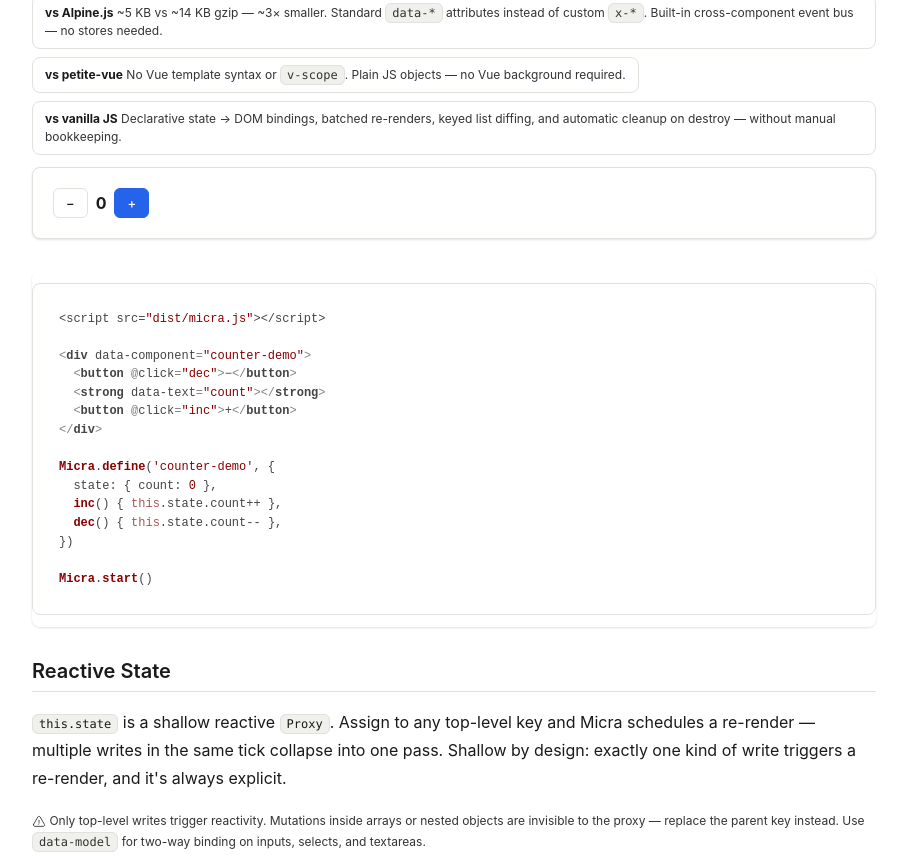
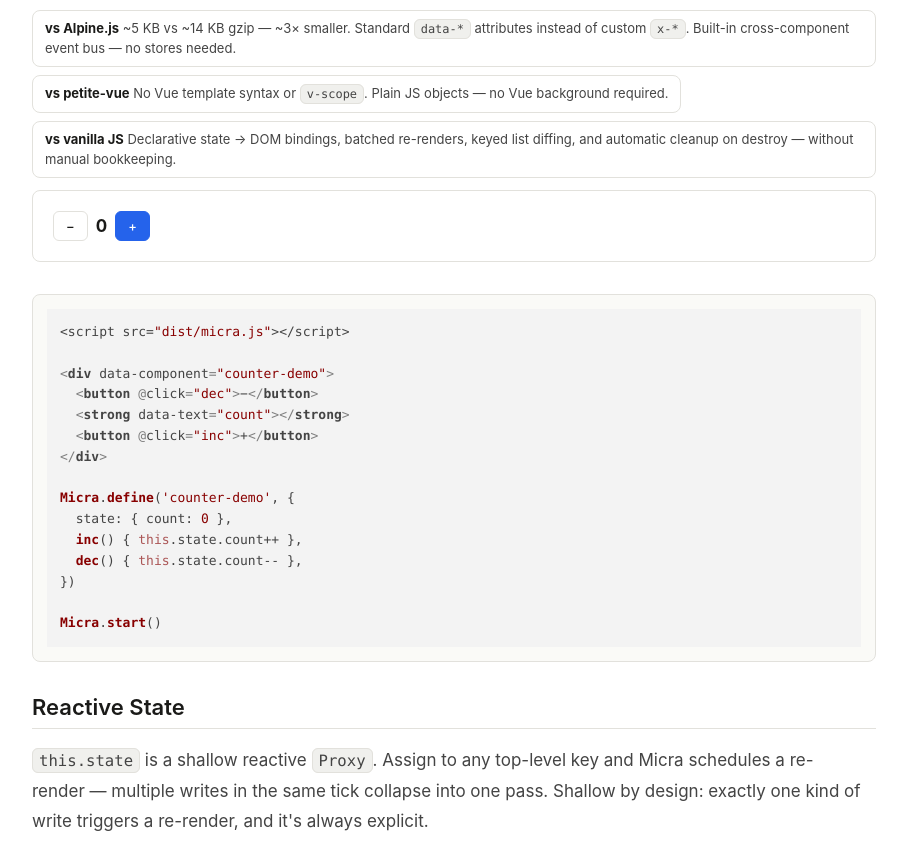
Before and after one commit to denisfl/micra.js, a website: page docs.html in a window 1280 px wide. Shown: the part 898-1754 px from the top of the page, without its empty margins (296-1203 px from the left). Drawn offline with nearby package versions, Linux system fonts and the light colour scheme.

Commit message:
Tweak typography, colors, and consolidate code-block styles
- Adjust text-size scale for better readability across viewports
- Change muted color from #333 to #444 for softer contrast
- Introduce font variables and global `pre`/`code` base rules
- Remove duplicated code-block overrides from section-level rules
- Tune button padding, paragraph line-height, and muted color usage
- Drop box-shadow from doc cards for flatter appearance

```diff
--- a/assets/styles.css
+++ b/assets/styles.css
@@ -14,7 +14,7 @@
   --surface-sub: #fafaf7;
   --border: #e2e1dc;
   --text: #1a1a18;
-  --muted: #333;
+  --muted: #444;
   --accent: #2563eb;
   --accent-hover: #1d4ed8;
   --accent-light: #eff6ff;
@@ -24,14 +24,19 @@
   --success-bg: #f0fdf4;
   --success-ring: #bbf7d0;
   --code-bg: #f0f0ed; /* inline code chip */
+  --code-block-bg: #fafaf7; /* pre block — slightly lighter, paper feel */
+
+  /* Fonts */
+  --font-sans: -apple-system, BlinkMacSystemFont, "Segoe UI", sans-serif;
+  --font-mono: ui-monospace, SFMono-Regular, Menlo, Monaco, Consolas, monospace;
 
   /* Typography scale */
-  --text-xs: 0.6875rem; /* 11px — labels, badges */
-  --text-sm: 0.75rem; /* 12px — hints, captions */
-  --text-ui: 0.8125rem; /* 13px — UI, nav, buttons */
-  --text-base: 1rem; /* 16px */
-  --text-h2: 1.25rem; /* 20px — section headings */
-  --text-hero: 1.75rem; /* 28px — hero heading */
+  --text-xs: 0.75rem; /* 12px — labels, badges */
+  --text-sm: 0.8125rem; /* 13px — hints, captions */
+  --text-ui: 0.875rem; /* 14px — UI, nav, buttons */
+  --text-base: 1.0625rem; /* 17px */
+  --text-h2: 1.375rem; /* 22px — section headings */
+  --text-hero: 1.875rem; /* 30px — hero heading */
 
   /* Spacing scale */
   --sp-1: 0.375rem; /*  6px */
@@ -66,11 +71,47 @@ html {
 }
 
 body {
-  font-family: -apple-system, BlinkMacSystemFont, "Segoe UI", sans-serif;
+  font-family: var(--font-sans);
   font-size: var(--text-base);
   background: var(--bg);
   color: var(--text);
   min-height: 100vh;
+}
+
+/* ── Code blocks (unified) ──────────────────────────────────────── */
+/* One source of truth for every <pre> and <code> on the site.
+   Per-context wrappers (.example-code, .mini-code, .install-pre, etc.)
+   should only handle layout — not the visual chrome. */
+pre {
+  background: var(--code-block-bg);
+  border: 1px solid var(--border);
+  border-radius: var(--radius-lg);
+  padding: var(--sp-4);
+  margin: var(--sp-3) 0;
+  overflow-x: auto;
+  font-family: var(--font-mono);
+  font-size: var(--text-sm);
+  line-height: 1.6;
+  color: var(--text);
+}
+
+pre code {
+  background: transparent;
+  border: none;
+  padding: 0;
+  font-family: inherit;
+  font-size: inherit;
+  color: inherit;
+}
+
+/* Standalone <code> (not inside <pre>) — chip-style inline code. */
+:not(pre) > code {
+  background: var(--code-bg);
+  border: 1px solid var(--border);
+  border-radius: var(--radius);
+  padding: 0.125rem 0.375rem;
+  font-family: var(--font-mono);
+  font-size: 0.92em;
 }
 
 /* ── App shell ───────────────────────────────────────────────────── */
@@ -306,10 +347,8 @@ body {
 }
 
 .bench-foot code {
-  font-size: 11px;
-  background: var(--bg);
+  font-size: var(--text-xs);
   padding: 1px 5px;
-  border-radius: 4px;
 }
 
 @media (max-width: 720px) {
@@ -332,16 +371,9 @@ body {
 
 .install-pre {
   display: block;
-  background: var(--code-bg);
-  border: 1px solid var(--border);
-  border-radius: var(--radius-lg);
   padding: var(--sp-3) var(--sp-4);
-  font-family: ui-monospace, SFMono-Regular, Menlo, Monaco, Consolas, monospace;
-  font-size: var(--text-sm);
-  overflow-x: auto;
   white-space: pre;
-  margin-top: var(--sp-1);
-  color: var(--text);
+  margin: var(--sp-1) 0 0;
 }
 
 /* ── "When to use" block ─────────────────────────────────────────── */
@@ -440,10 +472,10 @@ body {
   display: inline-flex;
   align-items: center;
   justify-content: center;
-  gap: 0.3125rem;
-  padding: 0.375rem 0.75rem;
+  gap: 5px;
+  padding: 6px 12px;
   border-radius: var(--radius);
-  font-size: var(--text-ui);
+  font-size: 13px;
   font-weight: 500;
   cursor: pointer;
   border: 1px solid var(--border);
@@ -487,8 +519,10 @@ body {
 }
 
 .doc-section > p {
-  line-height: 1.75;
+  line-height: 1.8;
   margin-bottom: 1.125rem;
+  color: var(--muted);
+  max-width: 52rem;
 }
 
 .doc-section > ol {
@@ -515,15 +549,11 @@ body {
   border: 1px solid var(--border);
   border-radius: var(--radius-lg);
   padding: var(--sp-6);
-  box-shadow: var(--shadow);
 }
 
 .example-code {
-  border-radius: var(--radius-lg);
-  overflow: auto;
-  font-size: 0.8rem;
-  line-height: 1.6;
-  box-shadow: var(--shadow);
+  display: flex;
+  flex-direction: column;
 }
 
 .example-code h3,
@@ -533,13 +563,13 @@ body {
   text-transform: uppercase;
   letter-spacing: 0.08em;
   margin-bottom: 0.625rem;
+  color: var(--muted);
 }
 
 .example-code pre {
-  margin: 0;
   white-space: pre-wrap;
   word-break: break-word;
-  font-family: ui-monospace, SFMono-Regular, Menlo, Monaco, Consolas, monospace;
+  margin: 0;
 }
 
 .code-stack,
@@ -549,20 +579,20 @@ body {
   gap: var(--sp-5);
 }
 
-.mini-demo,
-.mini-code {
-  border: 1px solid rgba(255, 255, 255, 0.08);
+.mini-demo {
+  border: 1px solid var(--border);
   border-radius: var(--radius-lg);
   padding: var(--sp-4);
-}
-
-.mini-demo {
-  border-color: var(--border);
   background: linear-gradient(180deg, #fff, var(--surface-alt));
 }
 
 .mini-code {
-  background: #ffffff08;
+  display: flex;
+  flex-direction: column;
+}
+
+.mini-code pre {
+  margin: 0;
 }
 
 .mini-demo p,
@@ -621,8 +651,8 @@ select {
   border: 1px solid var(--border);
   border-radius: var(--radius);
   padding: 0.125rem 0.375rem;
-  font-family: ui-monospace, SFMono-Regular, Menlo, Monaco, Consolas, monospace;
-  font-size: var(--text-sm);
+  font-family: var(--font-mono);
+  font-size: 0.92em;
 }
 
 .directive-output,
@@ -1278,22 +1308,8 @@ td {
   letter-spacing: -0.01em;
 }
 
-.doc-section pre {
-  background: var(--surface);
-  border: 1px solid var(--border);
-  border-radius: var(--radius-lg);
-  padding: var(--sp-4);
-  overflow-x: auto;
-  font-size: var(--text-sm);
-  line-height: 1.55;
-  margin: var(--sp-3) 0;
-}
-
-.doc-section pre code {
-  background: transparent;
-  padding: 0;
-  font-size: inherit;
-}
+/* .doc-section pre / .recipe-section pre / .component-section pre all
+   inherit from the global `pre` rule defined in Base — no overrides. */
 
 /* ── Component library: shared primitives ───────────────────────── */
 
@@ -2432,11 +2448,8 @@ td {
 
 .route-url {
   display: block;
-  font-family: ui-monospace, SFMono-Regular, Menlo, monospace;
-  font-size: var(--text-sm);
-  background: var(--code-bg);
+  font-size: var(--text-sm);
   padding: var(--sp-2) var(--sp-3);
-  border-radius: var(--radius);
   margin-top: var(--sp-3);
   color: var(--muted);
   word-break: break-all;
```
